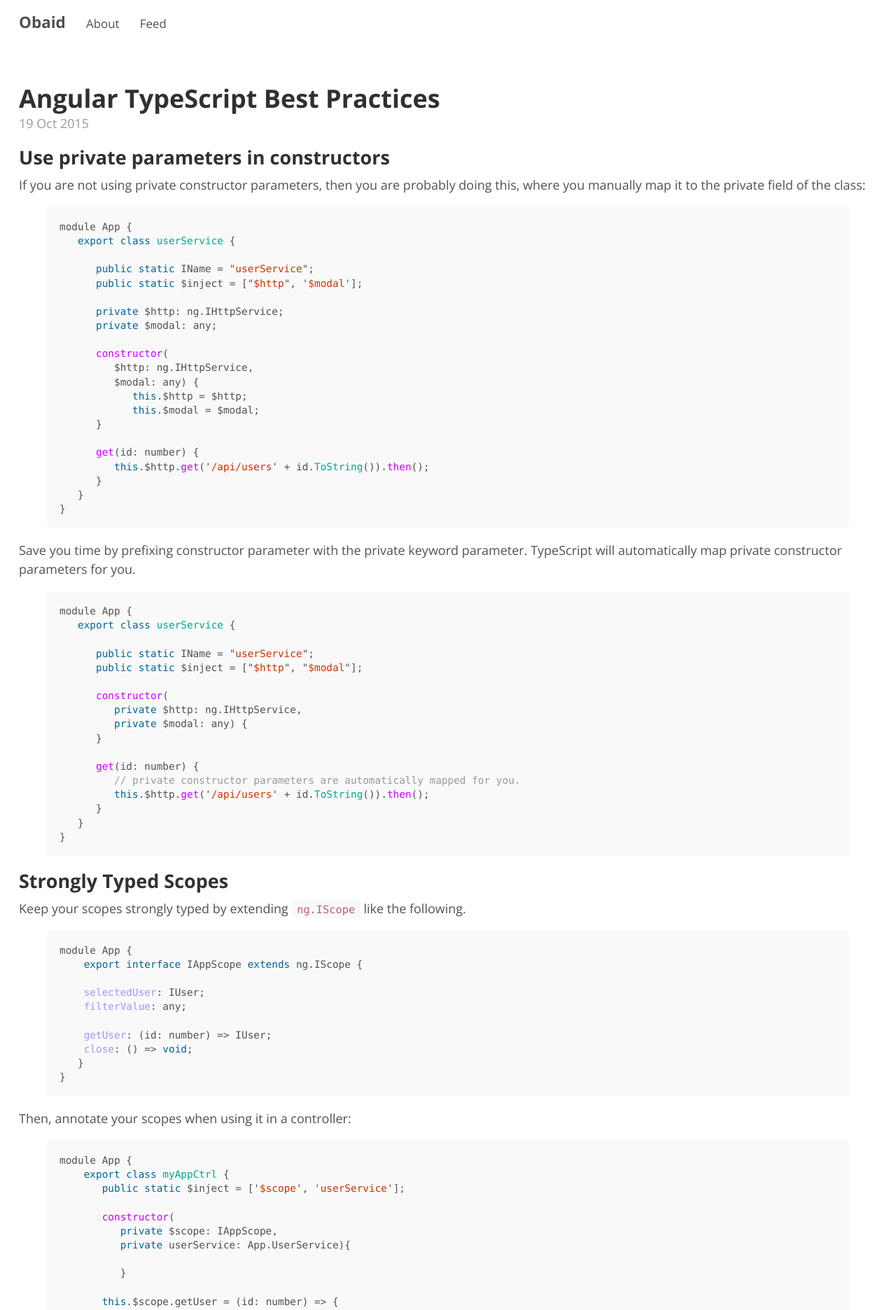
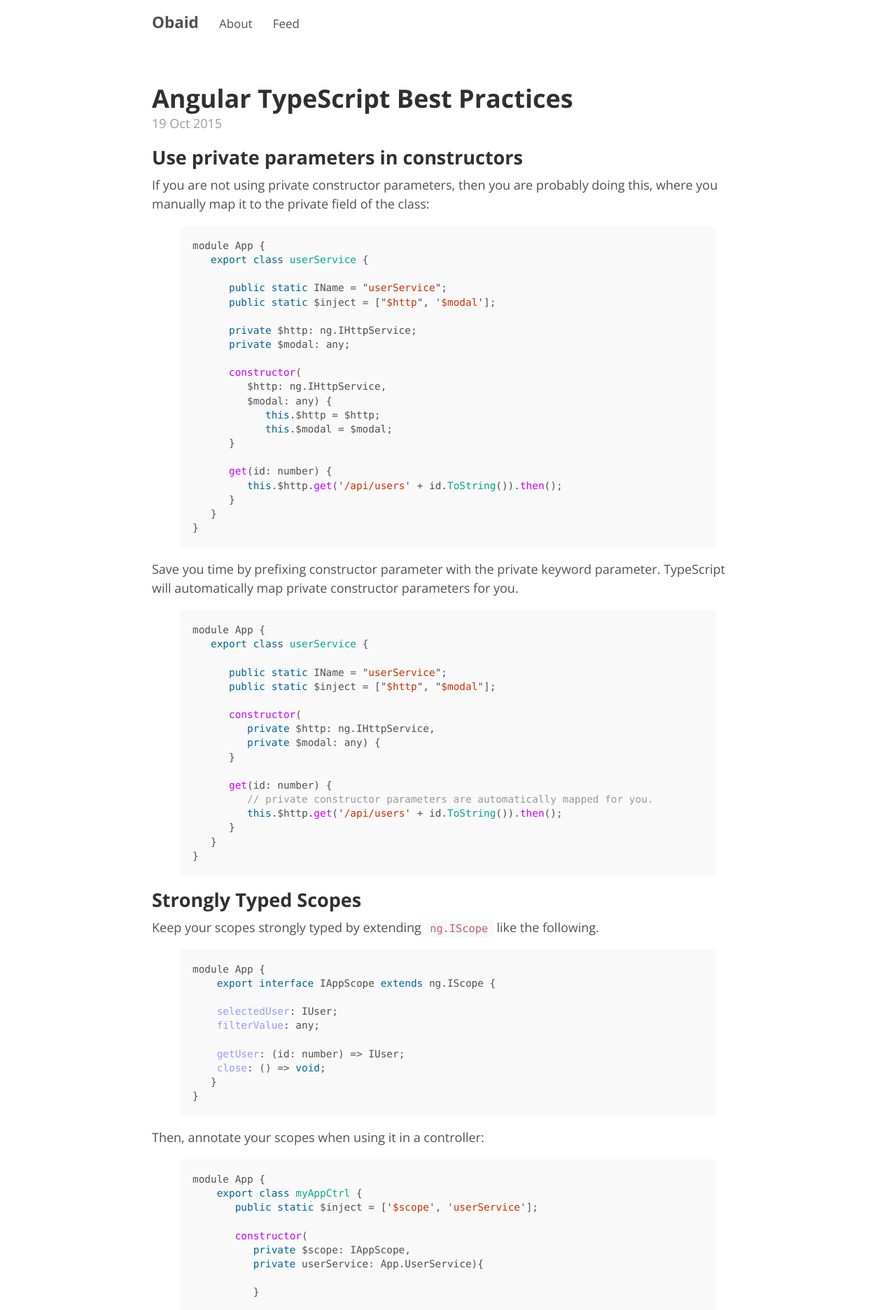
Before and after one commit to ObaidUrRehman/ObaidUrRehman.github.io, a Jekyll site: the page built from index.html, in a window 1280 px wide. Shown: the top 1872 px of the page at 70% size. Built offline with Jekyll 4.4.1, drawn with Linux system fonts in a browser that asks for light colours; the list of posts is cut into pages by our own code.

Commit message:
Layout tweaks

```diff
--- a/_sass/_layout.scss
+++ b/_sass/_layout.scss
@@ -3,6 +3,7 @@
 // Styles for managing the structural hierarchy of the site.
 
 .container {
+  max-width: 50rem;
   padding-left:  1.5rem;
   padding-right: 1.5rem;
   margin-left:  auto;
```
